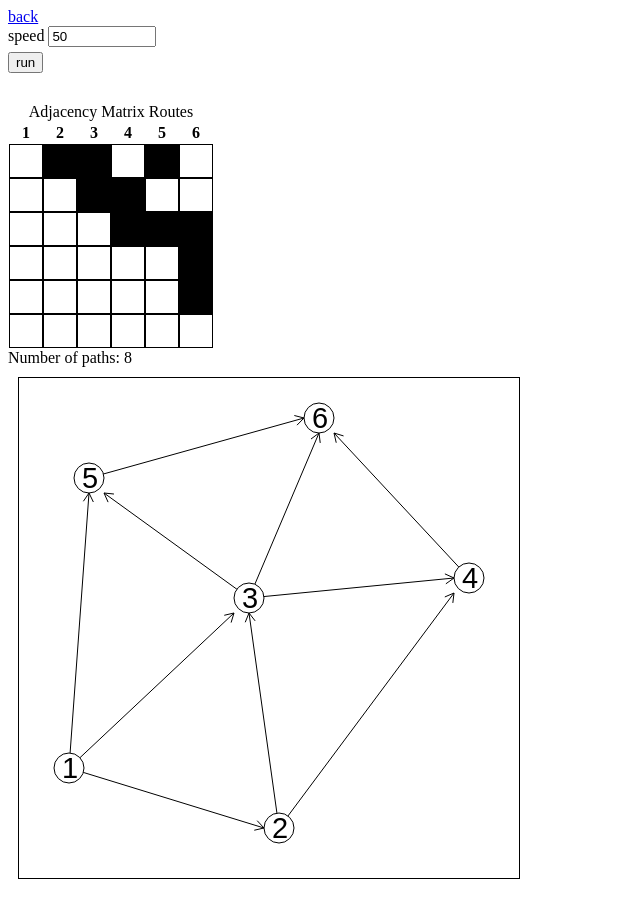
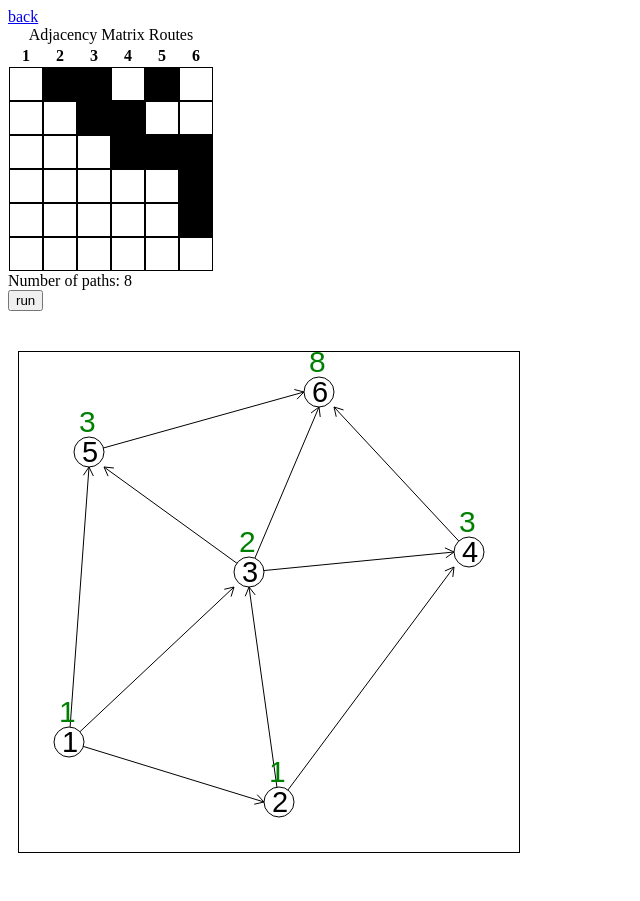
Before and after one commit to Wellast/graph-1, a plain HTML site: page number_of_paths/index.html in a window 1280 px wide. Both pictures are taken after a click on the button "run". Shown: the whole page, without its empty margins (0-640 px from the left). After the commit the page ends 875 px from the top, so only its background shows below. Drawn offline with Linux system fonts and the light colour scheme.

Commit message:
number_of_paths: draw numbers in the end

```diff
--- a/number_of_paths/grid.js
+++ b/number_of_paths/grid.js
@@ -81,13 +81,18 @@ function init() {
 function RunButtonInit() {
     const runBtn = document.getElementById('find_path_button');
     runBtn.addEventListener('click', () => {
-        const speed = +document.getElementById('speed').value
-        if (speed < 50 || speed > 10000) {
-            alert(`Speed must be between 50 and 10,000`)
-            return
-        }
         const weigths = calculatePaths(adjacencyMatrixRoutes)
         document.getElementById('number_of_paths').innerHTML = weigths[adjacencyMatrixRoutes.length]
+        drawWeights(coords, weigths)
+    })
+}
+
+function drawWeights(coords, weights) {
+    coords.forEach( (node) => {
+        ctx.beginPath()
+        ctx.fillStyle = 'green'
+        ctx.font = "30px Arial"
+        ctx.fillText(weights[node.id], node.x - 10, node.y - 20)
     })
 }
 
--- a/number_of_paths/index.html
+++ b/number_of_paths/index.html
@@ -4,15 +4,12 @@
 </header>
 
 <body>
-    <div style="margin-bottom: 5px">
-        speed <input type="number" id="speed" style="width: 100px" value="50">
+    <table id="grid"></table>
+    <div>
+        <a>Number of paths:  </a><a id="number_of_paths">Unknown. Hit the "run" button</a>
     </div>
     <div style="margin-bottom: 30px">
         <button id="find_path_button" disabled>run</button>
-    </div>
-    <table id="grid"></table>
-    <div>
-        <a>Number of paths:  </a><a id="number_of_paths">Unknown. Hit the "run" button</a>
     </div>
     <canvas id="canvas" width="500" height="500"></canvas>
 </body>
```
